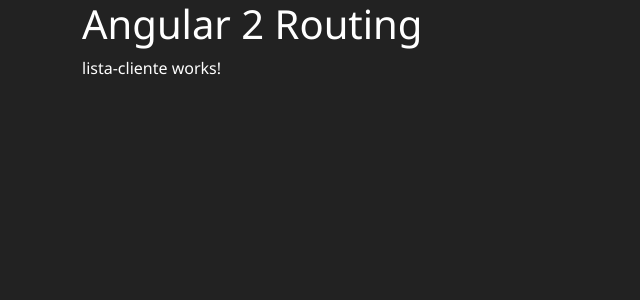
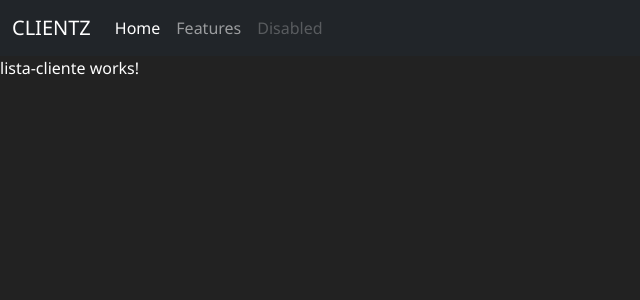
Before and after one commit to RicardonAnjos/cadastro-angular, an Angular app: page / in a window 1280 px wide. Shown: the top 300 px of the page, without its empty margins (0-640 px from the left). Built offline with nearby package versions, Linux system fonts and the light colour scheme.

Commit message:
implementa um navbar parsial

```diff
--- a/src/app/app.component.html
+++ b/src/app/app.component.html
@@ -1,4 +1,6 @@
-<div class="container">
-  <h1>Angular 2 Routing</h1>
+<div>
+  <app-navbar></app-navbar>
+  <div class="container">
+  </div>
   <router-outlet></router-outlet>
 </div>
--- a/src/app/app.module.ts
+++ b/src/app/app.module.ts
@@ -5,12 +5,14 @@ import { AppRoutingModule } from './app-routing.module';
 import { AppComponent } from './app.component';
 import { ListaClienteComponent } from './clientes/components/lista-cliente/lista-cliente.component';
 import { CadastroClienteComponent } from './clientes/components/cadastro-cliente/cadastro-cliente.component';
+import { NavbarComponent } from './shared/navbar/navbar.component';
 
 @NgModule({
   declarations: [
     AppComponent,
     ListaClienteComponent,
-    CadastroClienteComponent
+    CadastroClienteComponent,
+    NavbarComponent
   ],
   imports: [
     BrowserModule,
--- /dev/null
+++ b/src/app/shared/navbar/navbar.component.html
@@ -0,0 +1,17 @@
+<header>
+  <nav class="navbar navbar-expand-lg navbar-dark bg-dark">
+    <div class="container-fluid">
+      <a class="navbar-brand" href="#">CLIENTZ</a>
+      <button class="navbar-toggler" type="button" data-bs-toggle="collapse" data-bs-target="#navbarNavAltMarkup" aria-controls="navbarNavAltMarkup" aria-expanded="false" aria-label="Toggle navigation">
+        <span class="navbar-toggler-icon"></span>
+      </button>
+      <div class="collapse navbar-collapse" id="navbarNavAltMarkup">
+        <div class="navbar-nav">
+          <a class="nav-link active" aria-current="page" href="#">Home</a>
+          <a class="nav-link" href="#">Features</a>
+          <a class="nav-link disabled" href="#" tabindex="-1" aria-disabled="true">Disabled</a>
+        </div>
+      </div>
+    </div>
+  </nav>
+</header>
```
Also changed, not shown: src/app/shared/navbar/navbar.component.ts (added, +10 -0 lines), src/app/shared/navbar/navbar.component.css (added), 1 other file (tests, documents, lock files or other folders).
